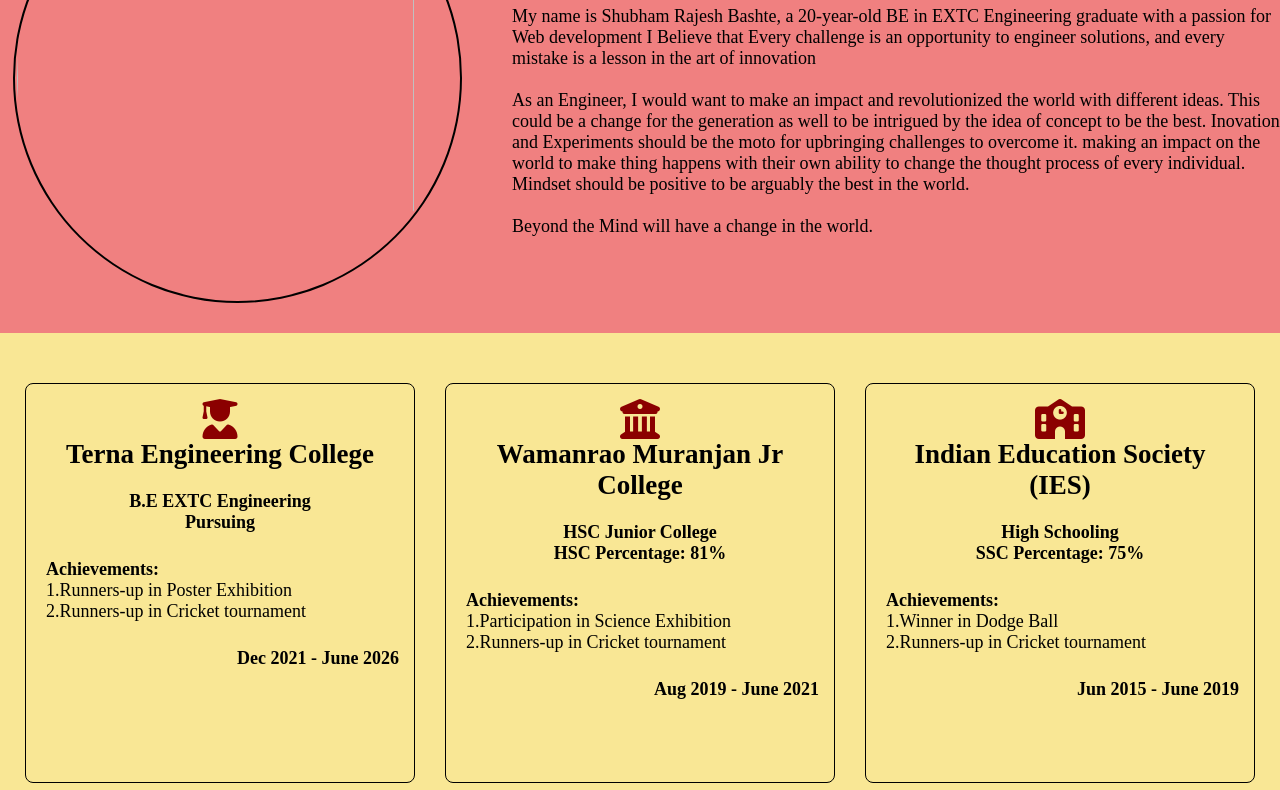
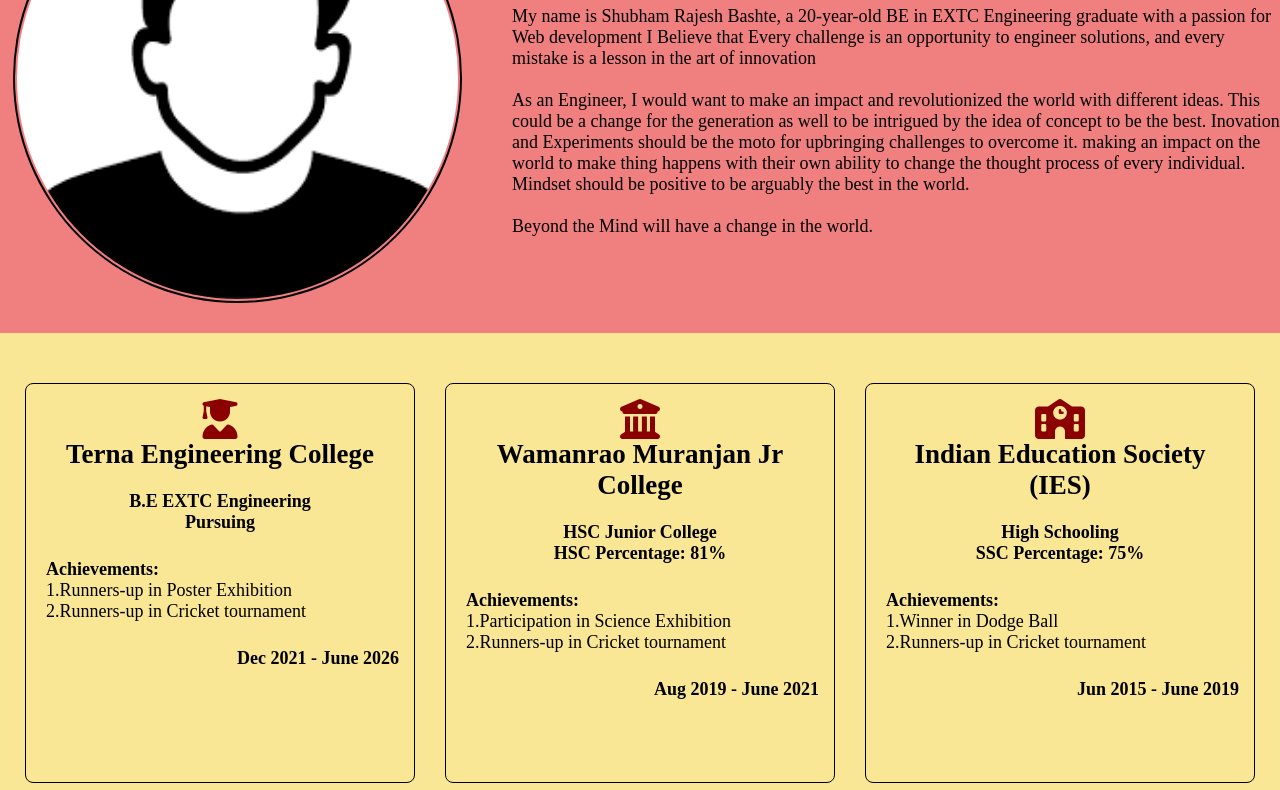
Before and after one commit to shubhambashte/shubhambashte.github.io, a plain HTML site: page index.html in a window 1280 px wide. Shown: the part 215-1005 px from the top of the page. Drawn offline with Linux system fonts and the light colour scheme.

Commit message:
Update index.html

```diff
--- a/index.html
+++ b/index.html
@@ -90,7 +90,7 @@
 
     <section id="Home"> <br><br>
         <div class="image">
-            <img src="Shubham1.jpg" alt="" class="img">
+            <img src="profilephoto.png" alt="" class="img">
             <!-- <img src=""" style="border-radius: 8px;" alt="" height="300px" width="300px"> -->
         </div>
         <div class="data">
```
